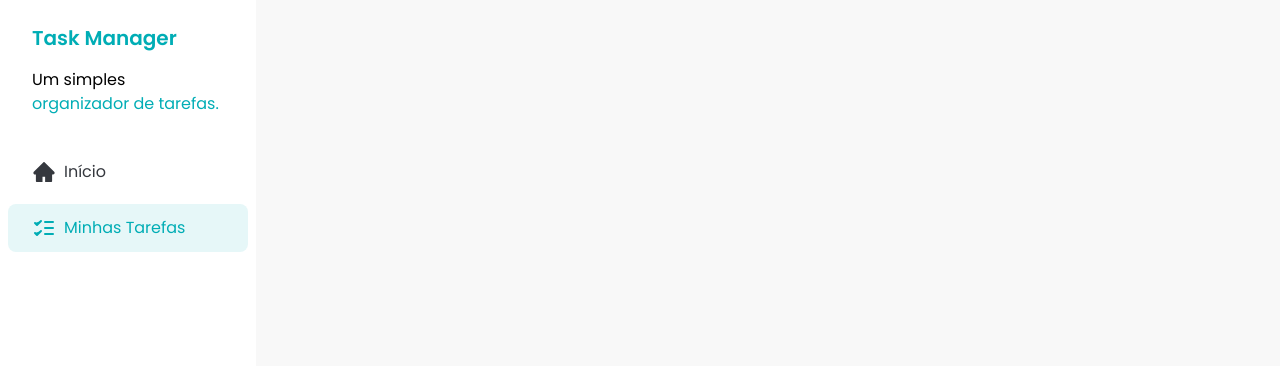
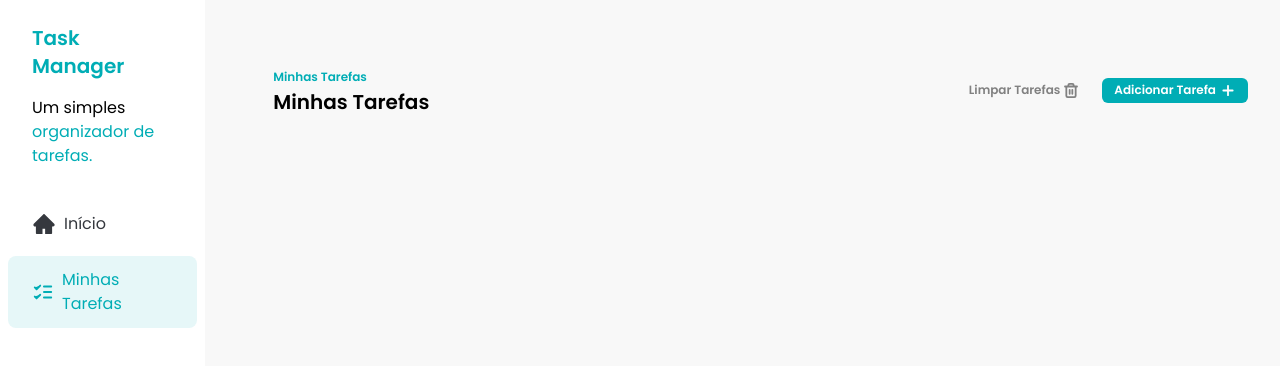
Before and after one commit to isac1708/FSC-TASK-MANAGER-REACT, a React (Vite) app: page / in a window 1280 px wide. Shown: the top 366 px of the page. Built offline with nearby package versions, Linux system fonts and the light colour scheme.

Commit message:
feat: add initial Task and Button components

```diff
--- a/src/App.jsx
+++ b/src/App.jsx
@@ -1,11 +1,13 @@
 import Sidebar from "./components/Sidebar";
+import Tasks from "./components/Tasks";
 
 
 
 function App() {
   return (
-    <div>
+    <div className="flex gap-9">
      <Sidebar />
+     <Tasks />
     </div>
   );
 }
--- /dev/null
+++ b/src/components/Button.jsx
@@ -0,0 +1,15 @@
+const Button = ({children,variant="primary"}) => {
+    const getVariantClasses = () => {
+        if (variant === "primary") {
+            return "bg-[#00ADB5] text-white";
+        }
+        if (variant === "ghost") {
+            return "bg-transparent text-[#818181]";
+        }
+        return "";
+    };
+    return <button className={`rounded-md px-3 py-1 text-xs flex items-center gap-1 font-semibold hover:opacity-80 transition ${getVariantClasses()}`}>
+        {children}
+    </button>;
+};
+export default Button;
--- a/src/components/Tasks.jsx
+++ b/src/components/Tasks.jsx
@@ -1,48 +1,33 @@
-import { useState } from "react";
- import Header from "./Header";
+import Button from "./Button";
+import AddIcon from "../assets/icons/add.svg?react"
+import TrashIcon from "../assets/icons/trash.svg?react"
 
- function Tasks() {
-   const [inputValue, setInputValue] = useState("teste");
-   const [messages, setMessages] = useState([
-     "Hello world",
-     "FSC is the best course in the world",
-   ]);
+const Tasks = () => {
+  return (
+    <div className=" w-full py-16 px-8">
+     <div className="flex w-full justify-between">
 
-   function handleButtonClick() {
-     setMessages([...messages, inputValue]);
-   }
+     <div>
+        <span className="text-xs font-semibold text-[#00ADB5] ">Minhas Tarefas</span>
+        <h2 className="text-xl font-semibold">Minhas Tarefas</h2>
+      </div>
 
-   return (
-     <div>
-       <Header>
-         <h1>Add a Task</h1>
-       </Header>
+      <div className="flex items-center gap-3 ">
 
-       <input
-         className="input"
-         type="text"
-         placeholder="Create your task..."
-         value={inputValue}
-         onChange={(e) => setInputValue(e.target.value)}
-       />
+      <Button variant= "ghost">
+          Limpar Tarefas
+          <TrashIcon/>
+        </Button>
 
-       <button className="button" onClick={handleButtonClick}>
-         Add task
-       </button>
+        <Button>
+        Adicionar Tarefa
+        <AddIcon/>
+        </Button>
 
-       <Header>
-         <h1>My Tasks</h1>
-       </Header>
+      </div>
+     </div>
+    </div>
+  );
+};
 
-       <div>
-         <ul>
-           {messages.map((message) => {
-             return <li>{message}</li>;
-           })}
-         </ul>
-       </div>
-     </div>
-   );
- }
-
- export default Tasks;
+export default Tasks;
```
Also changed, not shown: src/assets/icons/add.svg (added), src/assets/icons/trash.svg (added).
